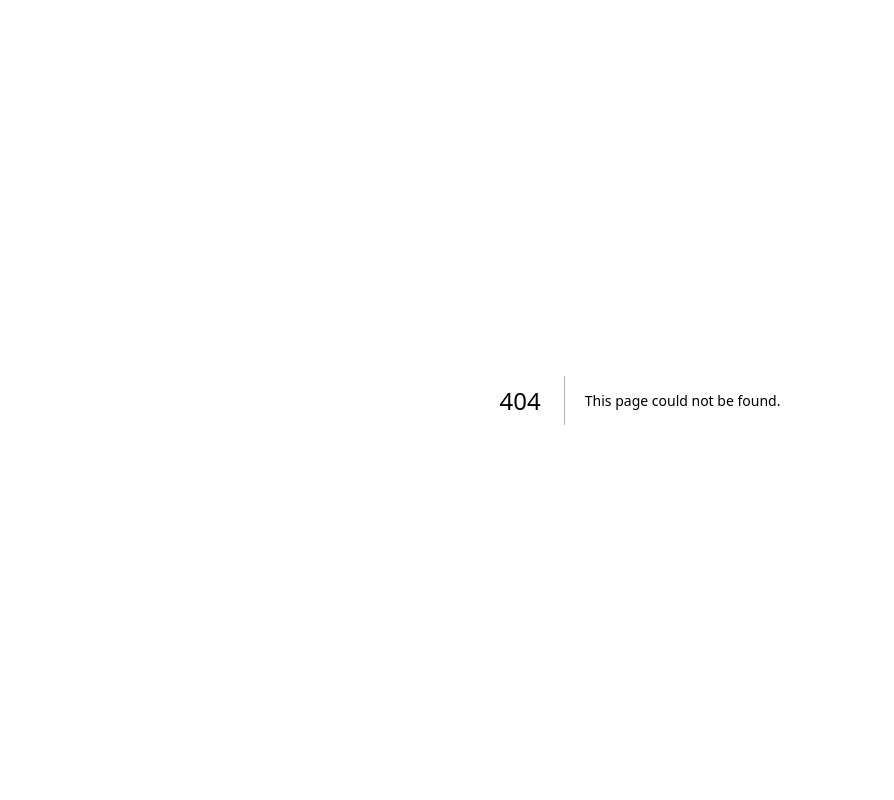
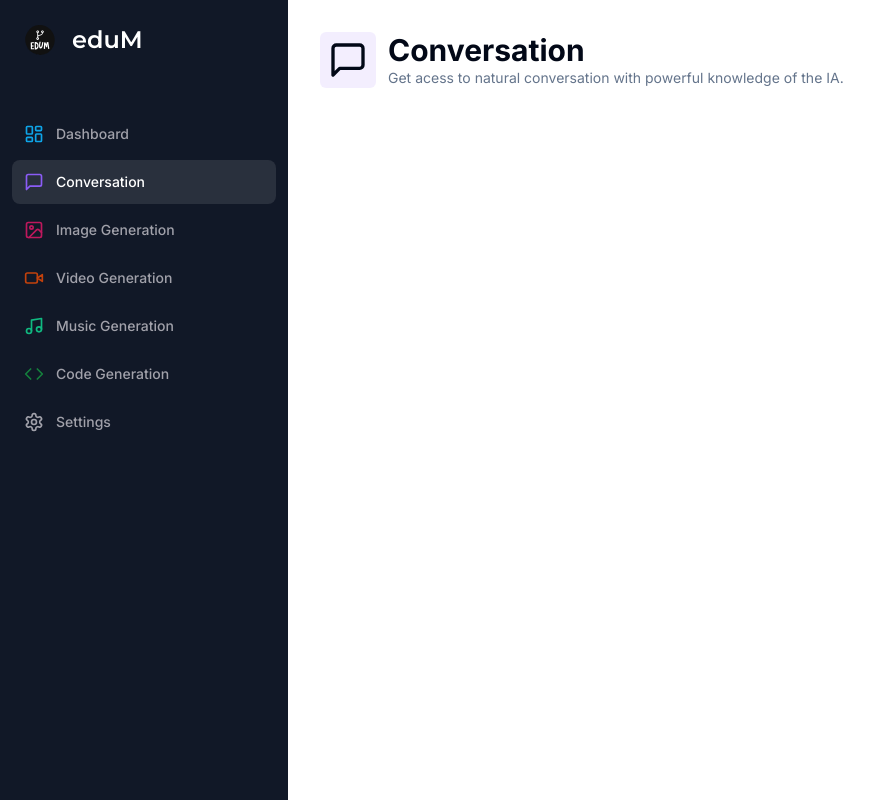
Before and after one commit to edumazzucco/ai-sass, a Next.js app: page /conversation in a window 1280 px wide. Before the commit this address had no page. Shown: the whole page, without its empty margins (0-894 px from the left). Built offline with nearby package versions, Linux system fonts and the light colour scheme.

Commit message:
feat: reusable heading component for dashboard

```diff
--- /dev/null
+++ b/app/(dashboard)/(routes)/conversation/page.tsx
@@ -0,0 +1,17 @@
+import Heading from "@/components/heading";
+import { MessageSquare } from "lucide-react";
+
+const ConversationPage = () => {
+  return (
+    <div>
+      <Heading
+        title="Conversation"
+        description="Get acess to natural conversation with powerful knowledge of the IA."
+        icon={MessageSquare}
+        bgColor="bg-violet-500/10"
+      />
+    </div>
+  );
+};
+
+export default ConversationPage;
--- /dev/null
+++ b/components/heading.tsx
@@ -0,0 +1,32 @@
+import { cn } from "@/lib/utils";
+import { LucideIcon } from "lucide-react";
+
+interface HeadingProps {
+  title: string;
+  description: string;
+  icon: LucideIcon;
+  iconColor?: string;
+  bgColor?: string;
+}
+
+export const Heading = ({
+  title,
+  description,
+  icon: Icon,
+  iconColor,
+  bgColor,
+}: HeadingProps) => {
+  return (
+    <div className="px-4 lg:px-8 flex items-center gap-x-3 mb-8">
+      <div className={cn("p-2 w-fit rounded-md", bgColor)}>
+        <Icon className={cn("w-10 h-10", iconColor)} />
+      </div>
+      <div>
+        <h2 className="text-3xl font-bold">{title}</h2>
+        <p className="text-sm text-muted-foreground">{description}</p>
+      </div>
+    </div>
+  );
+};
+
+export default Heading;
```
